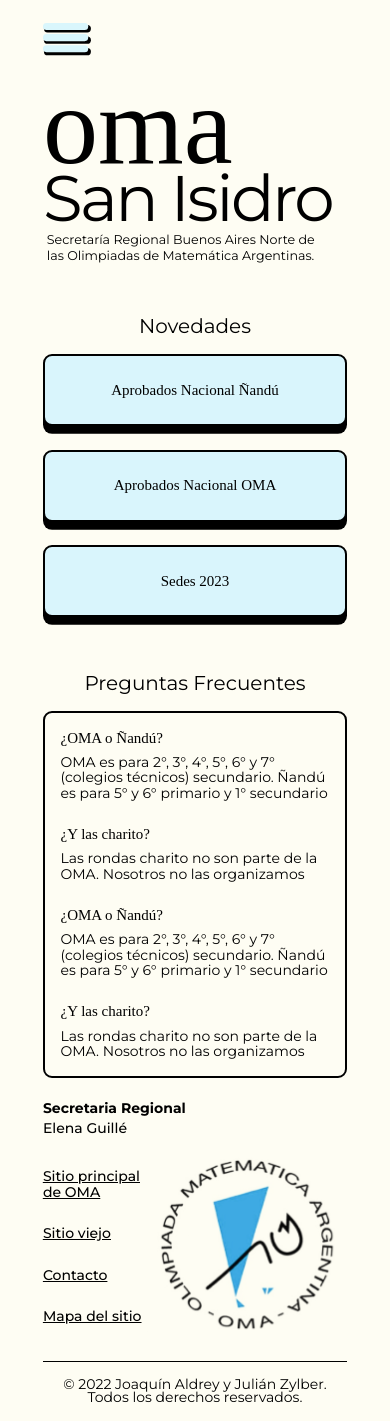
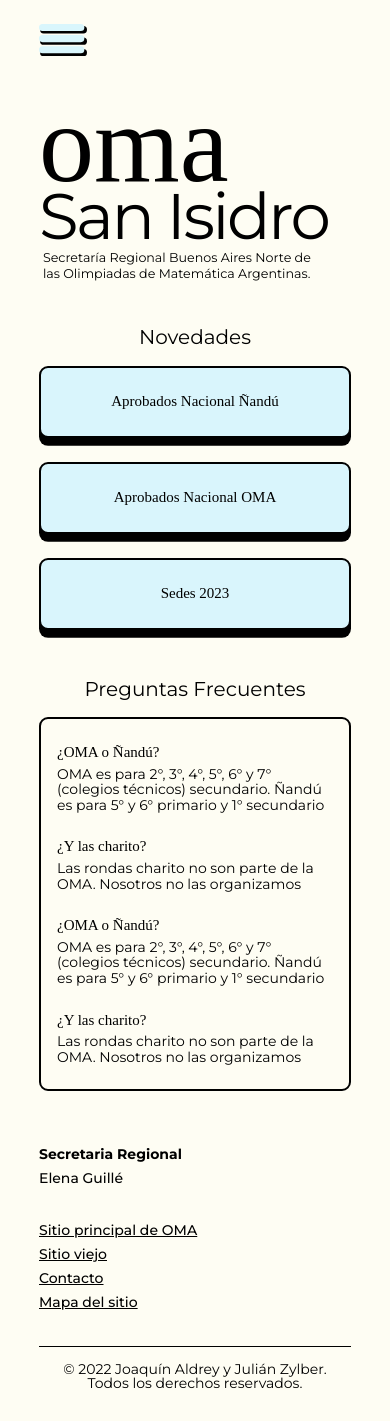
Before and after one commit to JZylber/oma-san-isidro, a Next.js app: page / in a window 390 px wide. Built offline with nearby package versions, Linux system fonts and the light colour scheme; a web font is replaced by a local one.

Commit message:
margenes mobile

```diff
--- a/components/FAQ/FAQ.module.scss
+++ b/components/FAQ/FAQ.module.scss
@@ -8,9 +8,9 @@
     display: flex;
     flex-wrap: wrap;
     @include shared.mobile-only{
-        margin-top: 2*shared.$mobile-spacing;
-        margin-bottom: 3*shared.$mobile-spacing;
-        padding:  2*shared.$mobile-spacing;
+        margin-top: 1.6rem;
+        margin-bottom: 5.6rem;
+        padding:  2.4rem 1.6rem 2.4rem 1.6rem;
         justify-content: space-around;
     }
     @include shared.tablet-only{
--- a/components/FAQ/FAQItem.module.scss
+++ b/components/FAQ/FAQItem.module.scss
@@ -5,7 +5,7 @@
     @include shared.mobile-only{
         max-width: 37.5 * shared.$mobile-spacing;
         &:not(:last-child){
-            margin-bottom: 3*shared.$mobile-spacing;
+            margin-bottom: 2.4rem;
             }
     }
     @include shared.tablet-only {
@@ -33,7 +33,7 @@
         font-size: shared.$mobile-actionable-font-size;
         line-height: 2.375*shared.$mobile-spacing;
 
-        margin-bottom: shared.$mobile-spacing;
+        margin-bottom: 0.5rem;
 
         display: inline-block;
     }
--- a/components/Footer/Footer.module.scss
+++ b/components/Footer/Footer.module.scss
@@ -38,7 +38,7 @@
             @include shared.mobile-only{
                 font-size: shared.$mobile-reading-font-size;
                 line-height: 2 * shared.$mobile-spacing;
-                margin-bottom: 0.625 * shared.$mobile-spacing;
+                margin-bottom: 0.8rem;
 
             }
             @include shared.tablet-only{
@@ -71,10 +71,11 @@
     }
     &_links {
         @include shared.mobile-only{
+            height: 9.6rem;
             display: flex;
             justify-content: space-between;
-            margin-top: 2.5 * shared.$mobile-spacing;
-            margin-bottom: 3 * shared.$mobile-spacing;
+            margin-top: 3.2rem;
+            margin-bottom: 3.2rem;
         }
         @include shared.tablet-only{
             grid-column: 1/7;
@@ -138,6 +139,7 @@
     }
     &_logo {
         @include shared.not-mobile {
+            height: 9.6rem;
             grid-column: 1/2;
             grid-row: 1/2;
         }
--- a/components/NavBar/Navbar.module.scss
+++ b/components/NavBar/Navbar.module.scss
@@ -2,7 +2,6 @@
 
 .icon {
     @include shared.mobile-only {
-        padding-left: 5.5 * shared.$mobile-spacing;
      }
     @include shared.not-mobile {
        display: none;
@@ -10,7 +9,7 @@
 }
 .navbar {
     @include shared.mobile-only{
-        padding-top: shared.$mobile-spacing * 3;
+        padding-top: 2.4rem;
         min-height: shared.$mobile-spacing * 4;
     }
     @include shared.tablet-only{
--- a/components/News/NewsItem.module.scss
+++ b/components/News/NewsItem.module.scss
@@ -12,10 +12,10 @@
 
     @include shared.font-unbounded(500);
     @include shared.mobile-only{
-        margin-top: 2*shared.$mobile-spacing;
-        margin-bottom: 3*shared.$mobile-spacing;
+        margin-top: 1.6rem;
+        margin-bottom: 2.4rem;
 
-        height: 9.25*shared.$mobile-spacing;
+        height: 7.2rem;
 
         box-shadow: 0px shared.$mobile-spacing black;
 
--- a/components/Title/Title.module.scss
+++ b/components/Title/Title.module.scss
@@ -6,8 +6,7 @@
     word-wrap: break-word;
 
     @include shared.mobile-only{
-        margin-top: shared.$mobile-spacing * 6;
-        margin-bottom: shared.$mobile-spacing * 2;
+        margin-top: 6.4rem;
         height: shared.$mobileXspacing * 20;
     }
     @include shared.tablet-only {
--- a/pages/styles/Home.module.scss
+++ b/pages/styles/Home.module.scss
@@ -8,10 +8,6 @@
 }
 
 .main {
-    @include shared.mobile-only{
-        padding-left: 5.5 * shared.$mobile-spacing;
-        padding-right: 5.5 * shared.$mobile-spacing;
-    }
     @include shared.not-mobile {
         grid-row: 2/-1;
         grid-column: 1/-1;
@@ -30,6 +26,12 @@
 }
 
 .pageLayout {
+    @include shared.mobile-only{
+        display: flex;
+        flex-direction: column;
+        width: 80%;
+        justify-content: center;
+    }
     @include shared.tablet-only{
         display: grid;
         column-gap: 2.5 * shared.$tabletXspacing;
@@ -53,7 +55,6 @@
     @include shared.font-montserrat(400);
     @include shared.mobile-only{
         text-align: center;
-        margin-top: 7*shared.$mobile-spacing;
         line-height: 3*shared.$mobile-spacing;
     }
     @include shared.tablet-only{
@@ -66,8 +67,10 @@
     }
 }
 .newsSection{
+    @include shared.mobile-only{
+        margin-top: 4.8rem;
+    }
     @include shared.tablet-only{
-
         grid-row: 2/3;
         grid-column: 1/5 ;
     }
@@ -78,6 +81,9 @@
 }
 
 .FAQSection{
+    @include shared.mobile-only{
+        margin-top: 4.8rem;
+    }
     @include shared.not-mobile{
         grid-row: 3/4;
         grid-column: 1/-1 ;
```
Also changed, not shown: img/logoOMA.svg.
